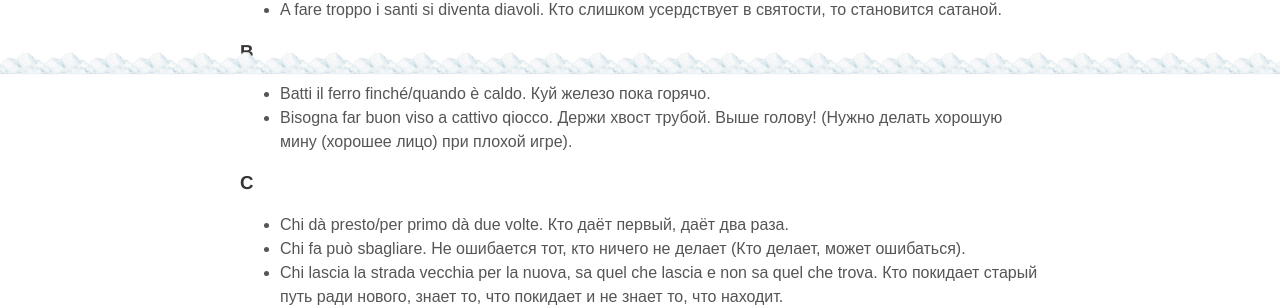
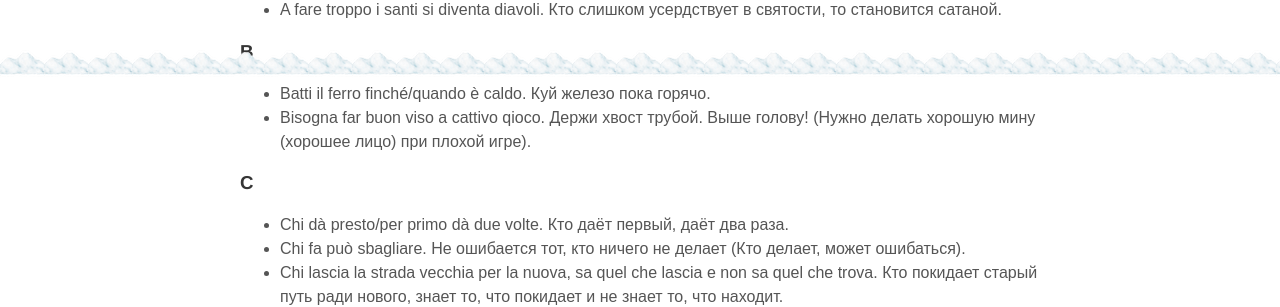
Before and after one commit to postolny/postolny.github.io, a Jekyll site: the page built from _pages/proverbi.md, in a window 1280 px wide. Shown: the part 828-1135 px from the top of the page. Built offline with Jekyll 4.4.1, drawn with Linux system fonts in a browser that asks for light colours; nearby versions of some CDN libraries.

Commit message:
Update proverbi.md

```diff
--- a/_pages/proverbi.md
+++ b/_pages/proverbi.md
@@ -15,7 +15,7 @@ permalink: /proverbi/
 ### B
 
 - Batti il ferro finché/quando è caldo. Куй железо пока горячо.
-- Bisogna far buon viso a cattivo qiocco. Держи хвост трубой. Выше голову! (Нужно делать хорошую мину (хорошее лицо) при плохой игре).
+- Bisogna far buon viso a cattivo qioco. Держи хвост трубой. Выше голову! (Нужно делать хорошую мину (хорошее лицо) при плохой игре).
 
 ### C
 
```
